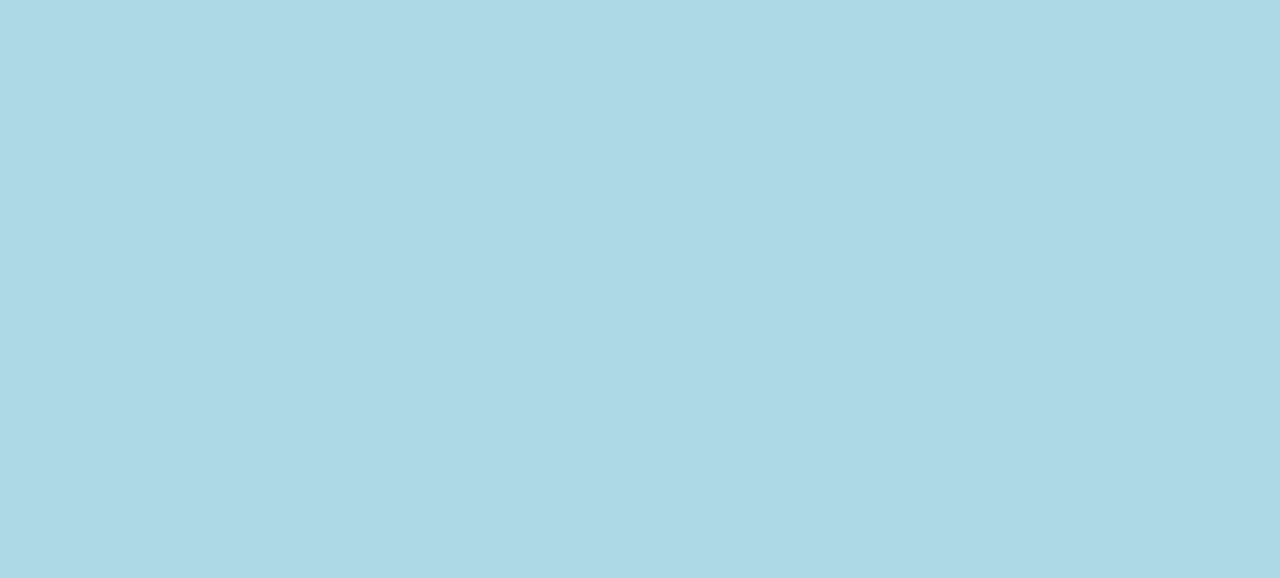
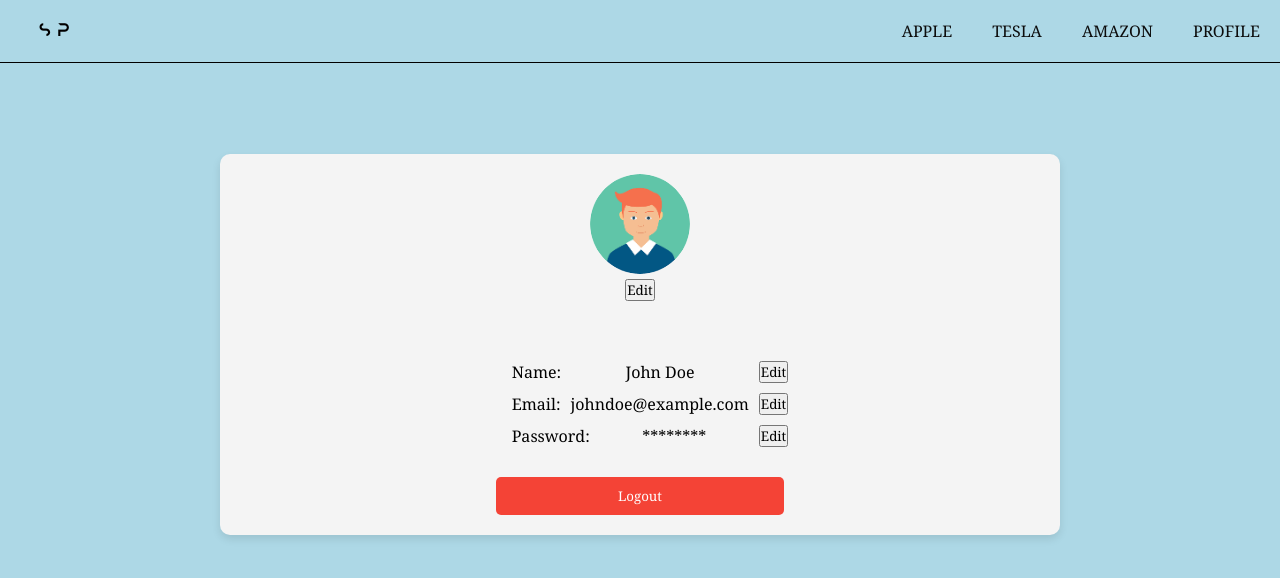
Before and after one commit to IsaiahLevy/stockPrediction, a React (Create React App) app in the folder front-end/: page /profile in a window 1280 px wide. Before the commit this address had no page. Shown: the top 578 px of the page. Built offline with nearby package versions, Linux system fonts and the light colour scheme.

Commit message:
Add profile page

```diff
--- a/front-end/src/components/App.js
+++ b/front-end/src/components/App.js
@@ -5,6 +5,7 @@ import Homepage from "./Homepage";
 import AppleDetailPage from "./AppleDetailPage";
 import AmazonDetailPage from "./AmazonDetailPage";
 import TeslaDetailPage from "./TeslaDetailPage";
+import ProfilePage from "./ProfilePage";
 
 function App() {
   return (
@@ -15,6 +16,7 @@ function App() {
           <Route path="/AAPL" element={<AppleDetailPage />} />
           <Route path="/AMZN" element={<AmazonDetailPage />} />
           <Route path="/TSLA" element={<TeslaDetailPage />} />
+          <Route path="/profile" element={<ProfilePage />} />
         </Routes>
       </Router>
     </div>
--- a/front-end/src/components/Header.js
+++ b/front-end/src/components/Header.js
@@ -67,6 +67,11 @@ function Header() {
                 AMAZON
               </a>
             </li>
+            <li>
+              <Link className="header-routing" to="/profile">
+                Profile
+              </Link>
+            </li>
           </ul>
         </div>
       </div>
--- /dev/null
+++ b/front-end/src/components/ProfilePage.css
@@ -0,0 +1,62 @@
+.profile-page {
+    max-width: 800px;
+    margin: auto;
+    margin-top: 12%;
+    margin-bottom: 50%;
+    padding: 20px;
+    box-shadow: 0 4px 8px rgba(0, 0, 0, 0.1);
+    border-radius: 10px;
+    background-color: #f4f4f4;
+    display: flex;
+    flex-direction: column;
+    align-items: center;
+  }
+
+  .profile-picture {
+    width: 100px;
+    height: 100px;
+    border-radius: 50%;
+  }
+
+  .profile-info-container {
+    width: 60%; /* Adjust this to control the width of the fields */
+    display: flex;
+    flex-direction: column;
+    align-items: center;
+    margin-top: 60px;
+  }
+
+  .info-field {
+    width: 100%;
+    display: flex;
+    align-items: center;
+    justify-content: space-between;
+    margin-bottom: 10px;
+    padding: 0 10px;
+  }
+
+  .edit-btn {
+    /* Add styling for edit button as needed */
+  }
+
+  .logout-btn {
+    width: 60%; /* Adjust this to control the width of the logout button */
+    padding: 10px 20px;
+    margin-top: 20px;
+    background-color: #f44336; /* Red color, adjust as needed */
+    color: white;
+    border: none;
+    border-radius: 5px;
+    cursor: pointer;
+  }
+
+  .edit-picture-btn {
+    margin-top: 10px; /* Space between picture and button */
+    padding: 5px 10px;
+    border-radius: 5px;
+    background-color: #007bff; /* Example color, adjust as needed */
+    color: white;
+    border: none;
+    cursor: pointer;
+    /* Add any additional styling as needed */
+  }
--- /dev/null
+++ b/front-end/src/components/ProfilePage.js
@@ -0,0 +1,47 @@
+import React from 'react';
+import './ProfilePage.css';
+import Header from './Header';
+
+const ProfilePage = () => {
+  // Sample data, replace with actual user data
+  const userProfile = {
+    name: 'John Doe',
+    email: 'johndoe@example.com',
+    password: '********' // Hashed password
+  };
+
+  return (
+    <div>
+        <Header />
+        <div className="profile-page">
+        <div className="profile-picture-section">
+            <img src="profile_picture.png" alt="Profile" className="profile-picture" />
+        </div>
+        <button className="edit-btn">Edit</button>
+        <div className="profile-info-container">
+            <div className="profile-info">
+            <div className="info-field">
+                <label>Name:</label>
+                <div className="field-value">{userProfile.name}</div>
+                <button className="edit-btn">Edit</button>
+            </div>
+            <div className="info-field">
+                <label>Email:</label>
+                <div className="field-value">{userProfile.email}</div>
+                <button className="edit-btn">Edit</button>
+            </div>
+            <div className="info-field">
+                <label>Password:</label>
+                <div className="field-value">{userProfile.password}</div>
+                <button className="edit-btn">Edit</button>
+            </div>
+            </div>
+            <button className="logout-btn">Logout</button>
+        </div>
+        </div>
+    </div>
+
+  );
+};
+
+export default ProfilePage;
```
Also changed, not shown: front-end/public/profile_picture.png (added).
